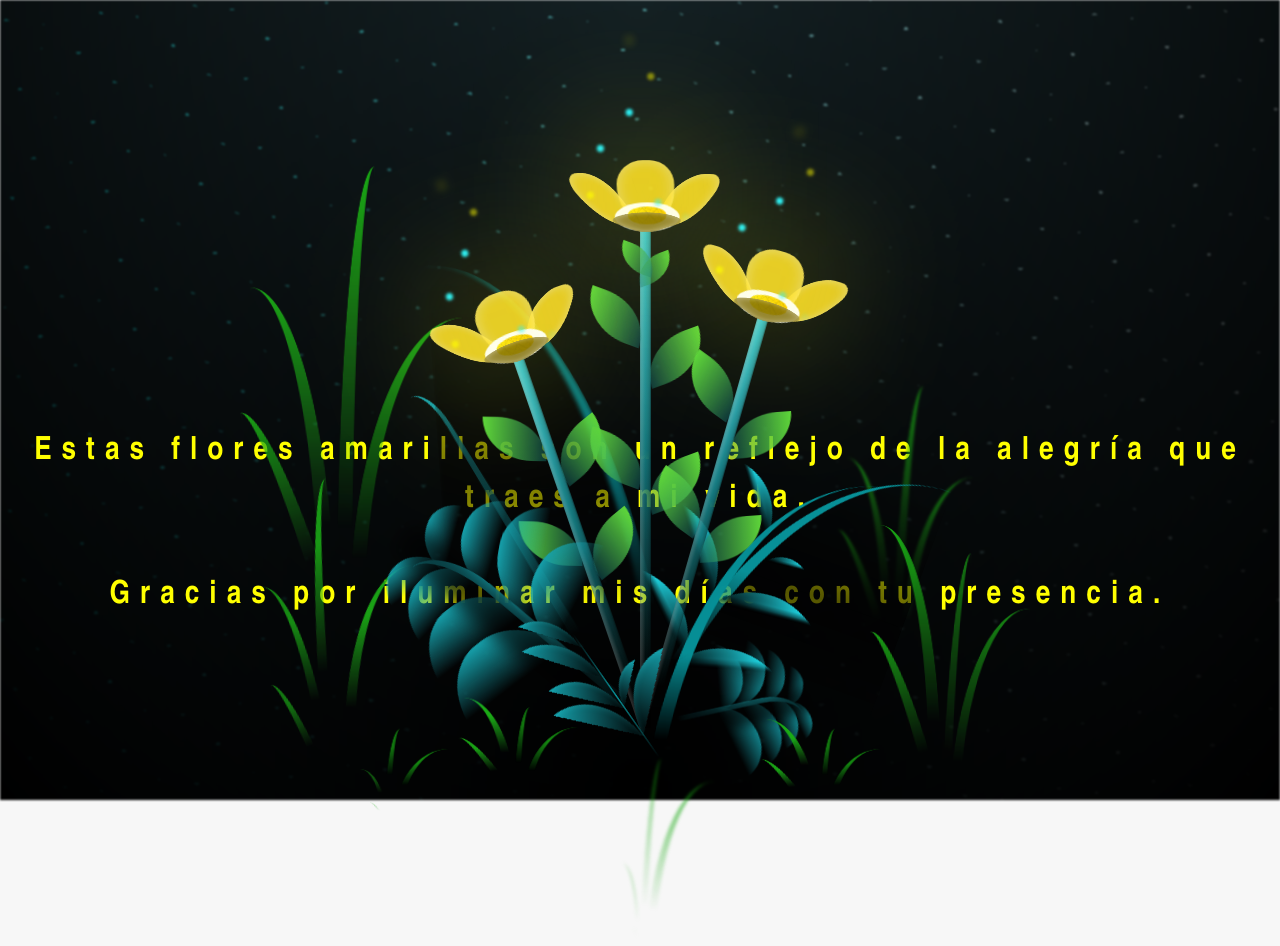
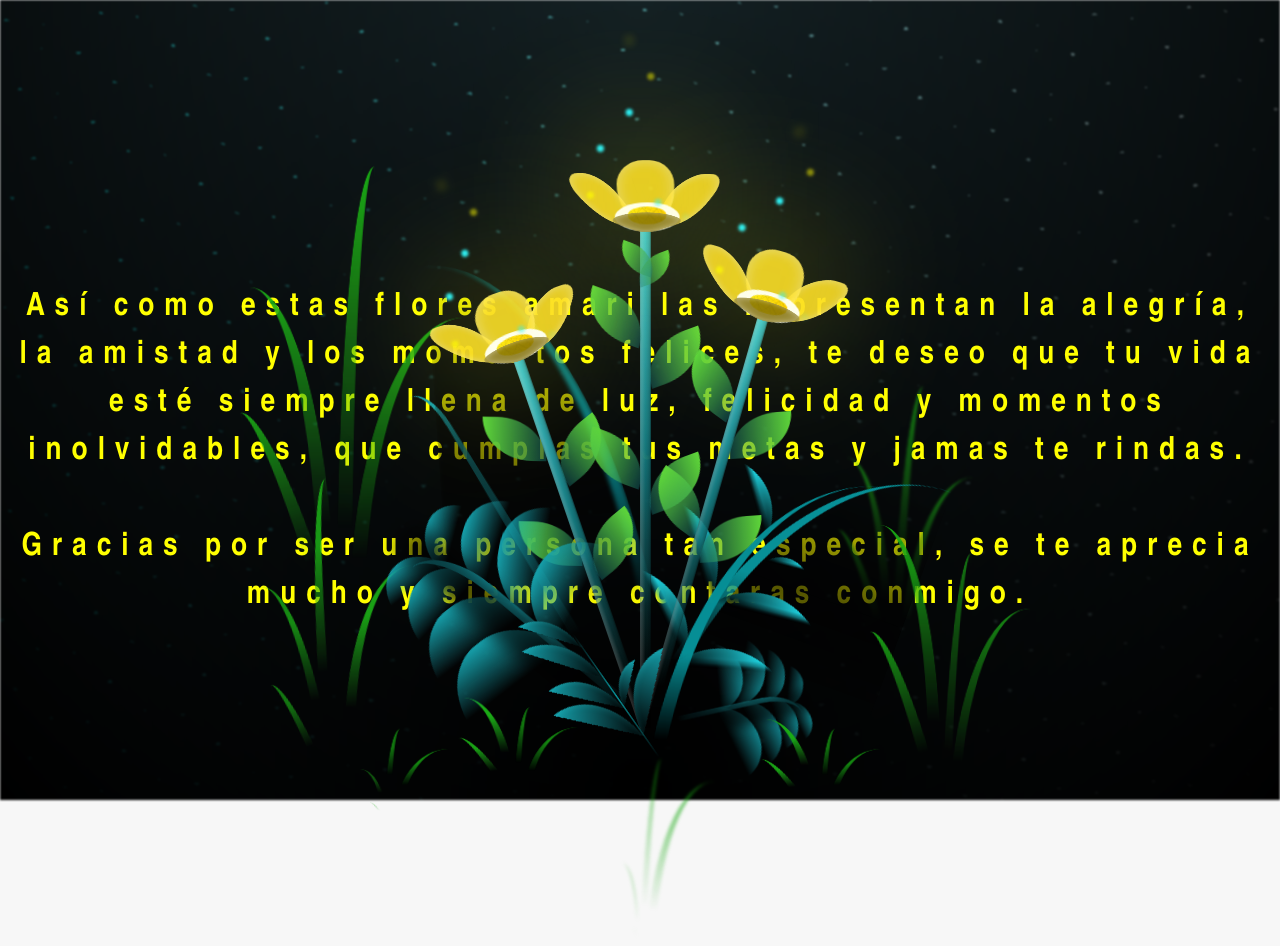
Before and after one commit to Delux-Jam/Flores-Amarillas-Francieli, a plain HTML site: page flower.html in a window 1280 px wide. Drawn offline with Linux system fonts and the light colour scheme.

Commit message:
Update flower.html

```diff
--- a/flower.html
+++ b/flower.html
@@ -14,8 +14,10 @@
 
     </div>
 
-    <h1 class="titulo">Estas flores amarillas son un reflejo de la alegría que traes a mi vida. <br> <br>
-      Gracias por iluminar mis días con tu presencia.</h1>
+    <h1 class="titulo">Así como estas flores amarillas representan la alegría,
+      la amistad y los momentos felices, te deseo que tu vida esté siempre llena de luz,
+      felicidad y momentos inolvidables, que cumplas tus metas y jamas te rindas. <br> <br>
+      Gracias por ser una persona tan especial, se te aprecia mucho y siempre contaras conmigo.</h1>
     <div class="night"></div>
     <div class="flowers">
       <div class="flower flower--1">
```
